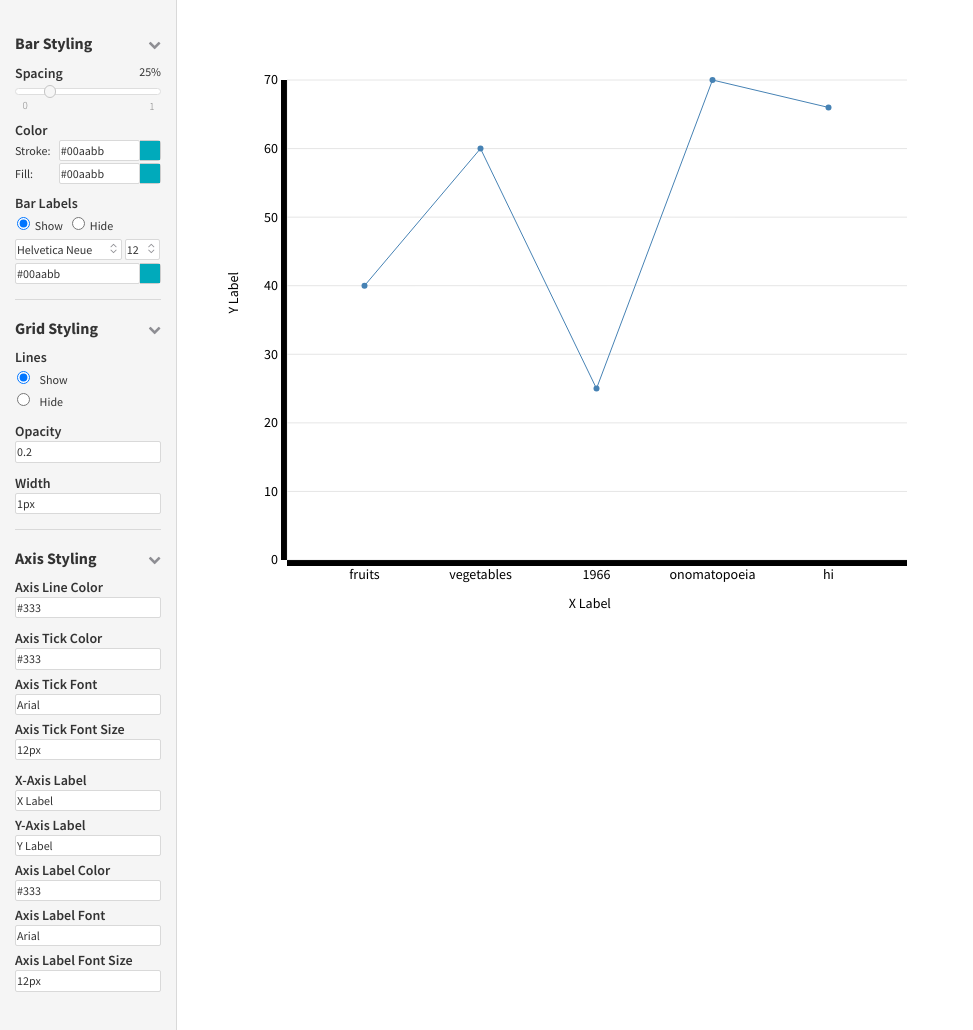
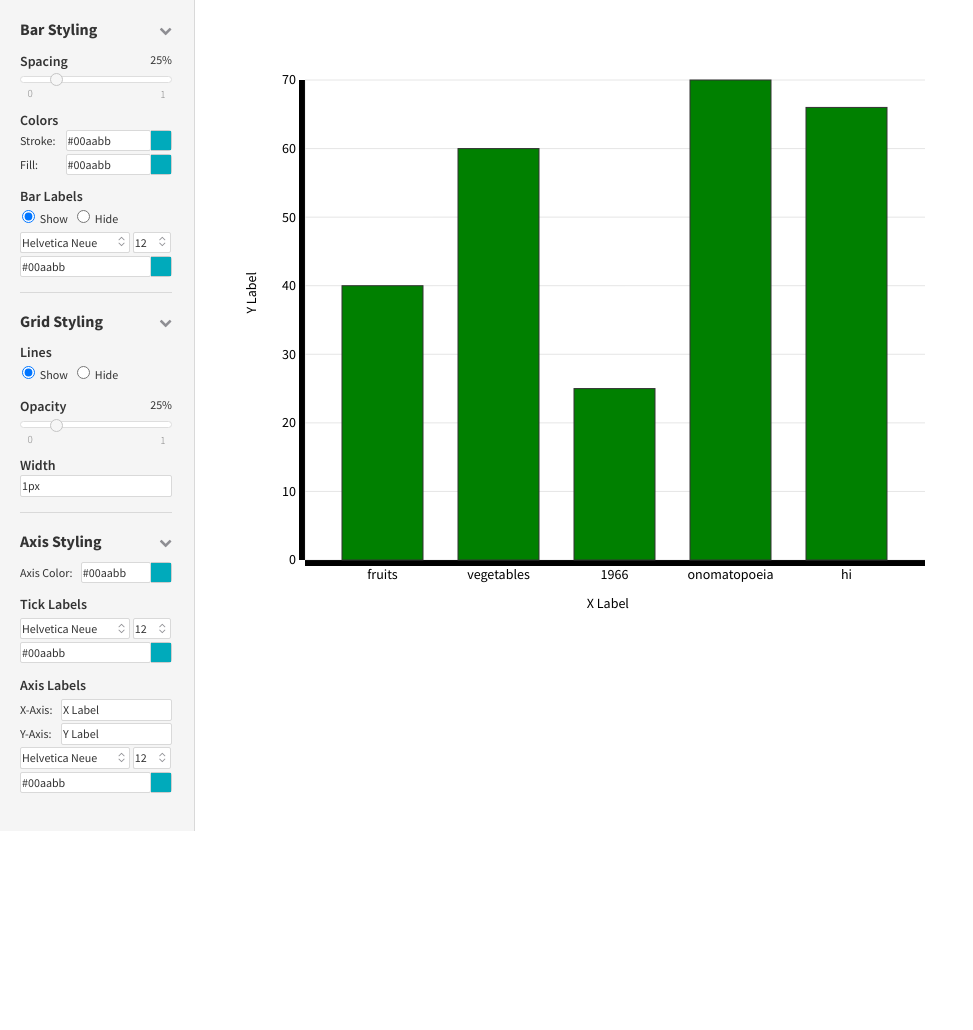
Before and after one commit to pkbriggs/project448b, a PHP site: page / in a window 1280 px wide. Shown: the whole page, without its empty margins (0-973 px from the left). After the commit the page ends 831 px from the top, so only its background shows below. Run offline with PHP 8.4, Linux system fonts and the light colour scheme; some libraries are stand-ins or nearby versions.

Commit message:
bar fill/stroke color & spacing

```diff
--- a/css/controls.css
+++ b/css/controls.css
@@ -23,7 +23,7 @@
 }
 
 .control_subcontainer {
-	margin-top: 10px;
+	margin-top: 12px;
 }
 
 .input_subtitle {
@@ -50,12 +50,22 @@
 }
 
 .fillcolor {
-	margin-top: 3px;
+	margin-top: 4px;
 }
 
 .fillcp, .strokecp {
 	float: right;
 	width: 70%;
+}
+
+.axiscp {
+	float: right;
+	width: 60%;
+	margin-bottom: 4px;
+}
+
+.tickcp {
+	margin-top: 3px;
 }
 
 .input-group-addon {
@@ -65,3 +75,13 @@
 	width: 20px !important;
 	height: 19px !important;
 }
+
+/* Labels */
+.xylabels {
+	margin-top: 4px;
+}
+
+.xylabel {
+	float: right;
+	width: 73%;
+}
--- a/css/dropdown.css
+++ b/css/dropdown.css
@@ -70,17 +70,17 @@
 }
 
 .font .dropdown {
-	width: 107px;
+	width: 110px;
 }
 
 .font .options {
-	width: 105px;
+	width: 108px;
 }
 
 .size .dropdown {
-	width: 35px;
+	width: 38px;
 }
 
 .size .options {
-	width: 33px;
+	width: 36px;
 }
--- a/css/sliders.css
+++ b/css/sliders.css
@@ -29,7 +29,7 @@
 	border: 1px solid #DEDEDE !important;
 }
 
-.slider_a {
+.slider_container {
 	margin-bottom: -5px;
 }
 
@@ -39,7 +39,7 @@
 	margin-top: -25px;
 }
 
-.slider_a .min, .slider_b .min, .slider_c .min {
+.slider_container .min, .slider_b .min, .slider_c .min {
 	color: #7B7B7B;
 	font-size: 11px;
 	font-weight: 300;
@@ -47,7 +47,7 @@
 	margin-left: 1px;
 }
 
-.slider_a .max, .slider_b .max, .slider_c .max {
+.slider_container .max, .slider_b .max, .slider_c .max {
 	color: #7B7B7B;
   font-size: 11px;
   font-weight: 300;
--- a/css/style.css
+++ b/css/style.css
@@ -49,11 +49,11 @@ input[type=radio] {
 
 .vis_container {
 	position: absolute;
-	left: 207px;
+	left: 225px;
 	width: 600px;
-	width: -webkit-calc(100% - 207px);
-	width: -moz-calc(100% - 207px);
-	width: calc(100% - 207px);
+	width: -webkit-calc(100% - 225px);
+	width: -moz-calc(100% - 225px);
+	width: calc(100% - 225px);
 }
 
 .vis_controls {
@@ -61,10 +61,10 @@ input[type=radio] {
 	position: static;
 	left: 0;
 	top: 0;
-	width: 177px;
+	width: 195px;
 
 	/* content */
-	padding: 15px;
+	padding: 1px 22px 15px 20px;
 	background-color: #F5F5F5;
 	border-right: 1px solid #D9D9D9;
 	font-size: 14px;
--- a/index.html
+++ b/index.html
@@ -25,7 +25,7 @@
 </head>
 
 <body>
-  <div id="chart_info" data-type="line" data-source="1"></div>
+  <div id="chart_info" data-type="bar" data-source="1"></div>
   <div class="vis_container">
     <!-- SVG stuff added here by JS -->
   </div>
@@ -38,12 +38,11 @@
       <!-- Bar Spacing -->
       <section class="control_subcontainer">
         <div class="input_subtitle">Spacing</div>
-        <!-- <input class="style_input" value="0.0 - 1.0" data-type="bars" data-key="spacing"></input> -->
-        <div class="slider_a">
+        <div class="slider_container">
           <div class="slider_reading">
             25%
           </div>
-          <div class="slider"></div>
+          <div class="slider" data-type="bars" data-key="spacing"></div>
           <div class="label min">0</div>
           <div class="label max">1</div>
         </div>
@@ -52,24 +51,24 @@
 
       <!-- Bar Stroke -->
       <section class="control_subcontainer">
-        <div class="input_subtitle">Color</div>
-        <!-- <input class="style_input color_picker" value="#333" data-type="bars" data-key="stroke"></input> -->
-        <!-- Color picker stuff -->
+        <div class="input_subtitle">Colors</div>
 
+        <!-- Bar stroke color picker -->
         <div class="strokecolor">
           <span class="small"> Stroke: &nbsp; </span>
           <div class="strokecp cpcontainer">
-            <div class="cp input-group colorpicker-component">
+            <div class="cp input-group colorpicker-component" data-type="bars" data-key="stroke">
               <input type="text" value="#00AABB" />
               <span class="input-group-addon"><i></i></span>
             </div>
           </div>
         </div>
 
+        <!-- Bar fill color picker -->
         <div class="fillcolor">
           <span class="small"> Fill: &nbsp; </span>
           <div class="fillcp cpcontainer">
-            <div class="cp input-group colorpicker-component">
+            <div class="cp input-group colorpicker-component" data-type="bars" data-key="fill">
               <input type="text" value="#00AABB" />
               <span class="input-group-addon"><i></i></span>
             </div>
@@ -154,14 +153,22 @@
       <!-- Grid Lines Toggle -->
       <section class="control_subcontainer grid_toggle">
         <div class="input_subtitle">Lines</div>
-        <input type="radio" name="grid_toggle" value="Show" checked> <span class="small"> &nbsp; Show </span><br>
-        <input type="radio" name="grid_toggle" value="Hide"> <span class="small"> &nbsp; Hide </span>
+        <input type="radio" name="grid_toggle" value="Show" checked> <span class="small"> Show &nbsp; </span>
+        <input type="radio" name="grid_toggle" value="Hide"> <span class="small"> Hide</span>
       </section>
 
       <!-- Grid Line Opacity -->
       <section class="control_subcontainer">
         <div class="input_subtitle">Opacity</div>
-        <input class="style_input" value="0.2" data-type="grid" data-key="opacity" id="grid_line_opacity"></input>
+        <!-- <input class="style_input" value="0.0 - 1.0" data-type="bars" data-key="spacing"></input> -->
+        <div class="slider_container">
+          <div class="slider_reading">
+            25%
+          </div>
+          <div class="slider"></div>
+          <div class="label min">0</div>
+          <div class="label max">1</div>
+        </div>
       </section>
 
       <!-- Grid Width -->
@@ -177,38 +184,161 @@
 
       <!-- Axis Color -->
       <section class="control_subcontainer">
-        <div class="input_subtitle">Axis Line Color</div>
-        <input class="style_input color_picker" value="#333" data-type="axis" data-key="line_color"></input>
+        <!-- <input class="style_input color_picker" value="#333" data-type="axis" data-key="line_color"></input> -->
+        <div class="axiscolor">
+          <span class="small"> Axis Color: &nbsp; </span>
+          <div class="axiscp cpcontainer">
+            <div class="cp input-group colorpicker-component">
+              <input type="text" value="#00AABB" />
+              <span class="input-group-addon"><i></i></span>
+            </div>
+          </div>
+        </div>
+
       </section>
 
       <!-- Axis Marks (numbers) -->
       <section class="control_subcontainer">
-        <div class="input_subtitle">Axis Tick Color</div>
-        <input class="style_input color_picker" value="#333" data-type="axis" data-key="tick_label_color"></input>
+        <!-- <input class="style_input color_picker" value="#333" data-type="axis" data-key="tick_label_color"></input> -->
+        <div class="input_subtitle">Tick Labels</div>
+        <!-- <input class="style_input color_picker" value="#333" data-type="axis" data-key="tick_label_color"></input> -->
+        <!-- <input class="style_input font_picker" value="Arial" data-type="axis" data-key="tick_label_font"></input> -->
+        <!-- <input class="style_input" value="12px" data-type="axis" data-key="tick_label_font_size"></input> -->
 
-        <div class="input_subtitle">Axis Tick Font</div>
-        <input class="style_input font_picker" value="Arial" data-type="axis" data-key="tick_label_font"></input>
+        <div class="font_and_size">
+          <div class="font">
+            <div class="style_input font_picker dropdown">
+              <span>Helvetica Neue</span>
+              <i class="fa fa-angle-up"></i>
+              <i class="fa fa-angle-down"></i>
+            </div>
+            <div class="options">
+              <div class="option">option 1</div>
+              <div class="option">option 2</div>
+              <div class="option">option 3</div>
+              <div class="option">option 4</div>
+              <div class="option">option 5</div>
+              <div class="option">option 6</div>
+              <div class="option">option 7</div>
+              <div class="option">option 8</div>
+              <div class="option">option 9</div>
+              <div class="option">option 10</div>
+              <div class="option">option 11</div>
+              <div class="option">option 12</div>
+              <div class="option">option 13</div>
+              <div class="option">option 14</div>
+              <div class="option">option 15</div>
+            </div>
+          </div>
 
-        <div class="input_subtitle">Axis Tick Font Size</div>
-        <input class="style_input" value="12px" data-type="axis" data-key="tick_label_font_size"></input>
+          <div class="size">
+            <div class="style_input size_picker dropdown">
+              <span>12</span>
+              <i class="fa fa-angle-up"></i>
+              <i class="fa fa-angle-down"></i>
+            </div>
+            <div class="options">
+              <div class="option">8</div>
+              <div class="option">9</div>
+              <div class="option">10</div>
+              <div class="option">11</div>
+              <div class="option">12</div>
+              <div class="option">13</div>
+              <div class="option">14</div>
+              <div class="option">18</div>
+              <div class="option">20</div>
+              <div class="option">24</div>
+              <div class="option">36</div>
+              <div class="option">48</div>
+              <div class="option">64</div>
+            </div>
+          </div>
+        </div>
+
+        <div class="tickcolor">
+          <div class="tickcp cpcontainer">
+            <div class="cp input-group colorpicker-component">
+              <input type="text" value="#00AABB" />
+              <span class="input-group-addon"><i></i></span>
+            </div>
+          </div>
+        </div>
       </section>
 
       <!-- Axis Labels -->
       <section class="control_subcontainer axis_labels">
-        <div class="input_subtitle">X-Axis Label</div>
-        <input class="style_input" value="X Label" data-type="axis" data-key="x_label"></input>
+        <div class="input_subtitle">Axis Labels</div>
+        <div class="xylabels">
+          <span class="small"> X-Axis: &nbsp; </span>
+          <input class="style_input xylabel" value="X Label" data-type="axis" data-key="x_label"></input>
+        </div>
 
-        <div class="input_subtitle">Y-Axis Label</div>
-        <input class="style_input" value="Y Label" data-type="axis" data-key="y_label"></input>
+        <div class="xylabels">
+          <span class="small"> Y-Axis: &nbsp; </span>
+          <input class="style_input xylabel" value="Y Label" data-type="axis" data-key="y_label"></input>
+        </div>
+        <!-- <input class="style_input color_picker" value="#333" data-type="axis" data-key="label_color"></input> -->
+        <!-- <input class="style_input font_picker" value="Arial" class="font_picker" data-type="axis" data-key="label_font"></input> -->
+        <!-- <input class="style_input" value="12px" data-type="axis" data-key="label_font_size"></input> -->
 
-        <div class="input_subtitle">Axis Label Color</div>
-        <input class="style_input color_picker" value="#333" data-type="axis" data-key="label_color"></input>
+        <div class="font_and_size">
+          <div class="font">
+            <div class="style_input font_picker dropdown">
+              <span>Helvetica Neue</span>
+              <i class="fa fa-angle-up"></i>
+              <i class="fa fa-angle-down"></i>
+            </div>
+            <div class="options">
+              <div class="option">option 1</div>
+              <div class="option">option 2</div>
+              <div class="option">option 3</div>
+              <div class="option">option 4</div>
+              <div class="option">option 5</div>
+              <div class="option">option 6</div>
+              <div class="option">option 7</div>
+              <div class="option">option 8</div>
+              <div class="option">option 9</div>
+              <div class="option">option 10</div>
+              <div class="option">option 11</div>
+              <div class="option">option 12</div>
+              <div class="option">option 13</div>
+              <div class="option">option 14</div>
+              <div class="option">option 15</div>
+            </div>
+          </div>
 
-        <div class="input_subtitle">Axis Label Font</div>
-        <input class="style_input font_picker" value="Arial" class="font_picker" data-type="axis" data-key="label_font"></input>
+          <div class="size">
+            <div class="style_input size_picker dropdown">
+              <span>12</span>
+              <i class="fa fa-angle-up"></i>
+              <i class="fa fa-angle-down"></i>
+            </div>
+            <div class="options">
+              <div class="option">8</div>
+              <div class="option">9</div>
+              <div class="option">10</div>
+              <div class="option">11</div>
+              <div class="option">12</div>
+              <div class="option">13</div>
+              <div class="option">14</div>
+              <div class="option">18</div>
+              <div class="option">20</div>
+              <div class="option">24</div>
+              <div class="option">36</div>
+              <div class="option">48</div>
+              <div class="option">64</div>
+            </div>
+          </div>
+        </div>
 
-        <div class="input_subtitle">Axis Label Font Size</div>
-        <input class="style_input" value="12px" data-type="axis" data-key="label_font_size"></input>
+        <div class="tickcolor">
+          <div class="tickcp cpcontainer">
+            <div class="cp input-group colorpicker-component">
+              <input type="text" value="#00AABB" />
+              <span class="input-group-addon"><i></i></span>
+            </div>
+          </div>
+        </div>
       </section>
     </div>
   </div>
--- a/js/sliders.js
+++ b/js/sliders.js
@@ -9,6 +9,9 @@ $(function() {
     slide: function(event, ui) {
       var new_value = ui.value / decimal_scaling;
       $(this).prev().text(ui.value + "%");
+      var type = $(this).data("type");
+      var key = $(this).data("key");
+      updateChartConfigValue(type, key, new_value, false);
     }
   });
     $(this).prev().text($(".slider").slider("value") + "%");
--- a/js/viz-controls.js
+++ b/js/viz-controls.js
@@ -27,8 +27,11 @@ $(function() {
  $(function() {
   $cp = $(".cp").colorpicker();
   $cp.on("changeColor", function(event) {
-  	var color = $cp.data('colorpicker').color.toHex();
+  	var color = $(this).data('colorpicker').color.toHex();
   	console.log(color);
+  	var type = $(this).data("type");
+		var key = $(this).data("key");
+		updateChartConfigValue(type, key, color, false);
   });
 
 });
```
